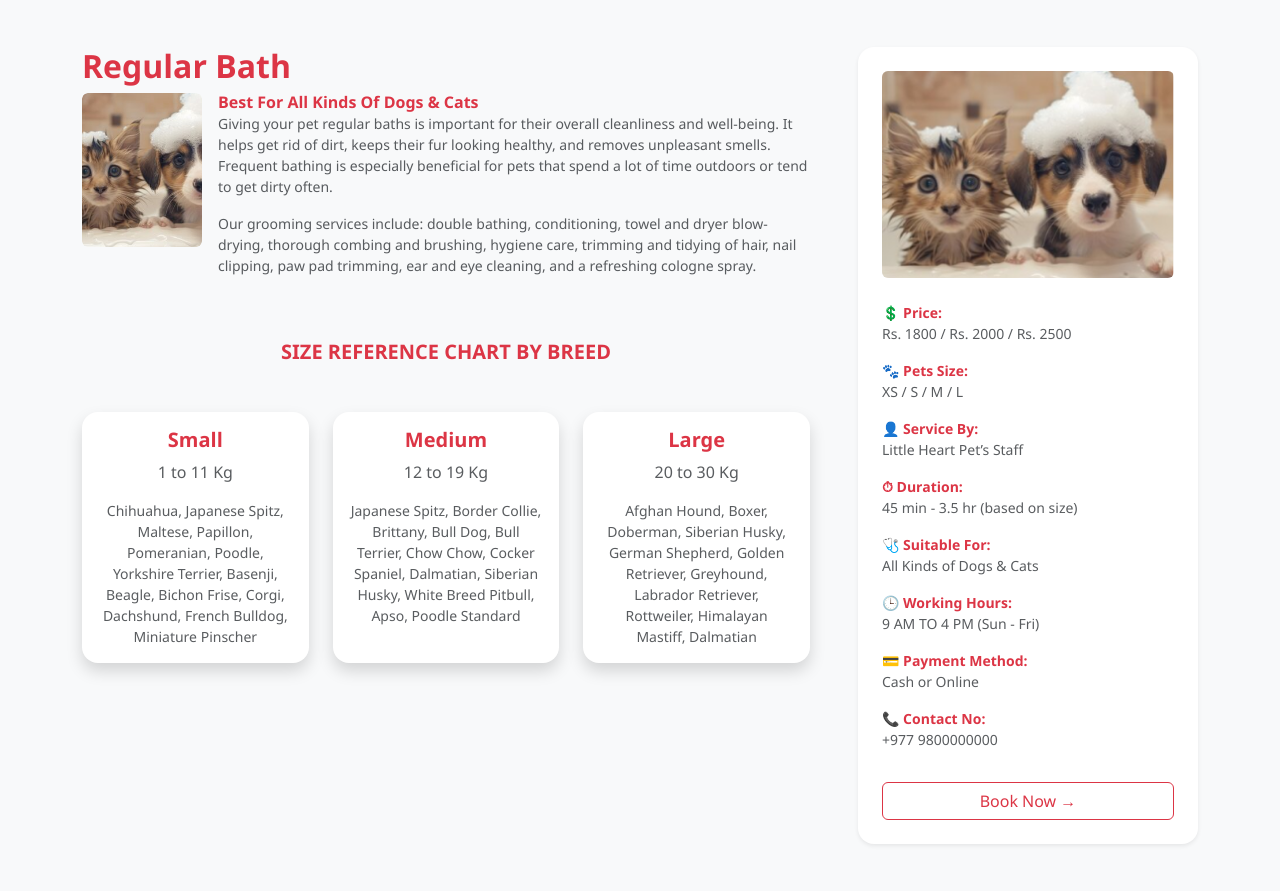
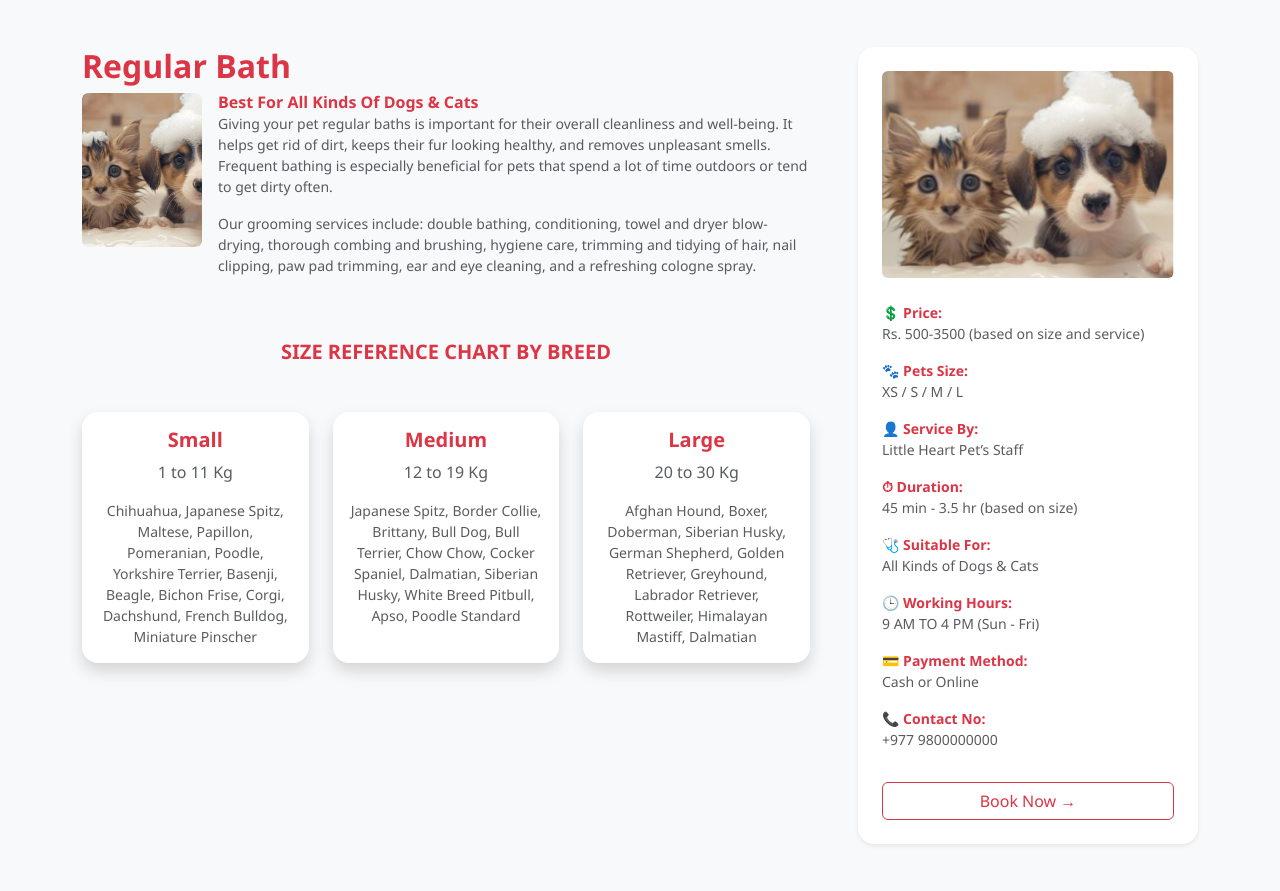
Before and after one commit to BiwashGurung/Little_Heart_Pet_Shop, a Django app: page /regular_bathing/ in a window 1280 px wide. Shown: the part 793-1684 px from the top of the page. Run offline with Django 5.2, Linux system fonts and the light colour scheme; some libraries are stand-ins or nearby versions.

Commit message:
FEAT: done with all the requirement but need a little adjustments in time slot

```diff
--- a/frontend_littleheart/views.py
+++ b/frontend_littleheart/views.py
@@ -17,6 +17,7 @@ from django.core.paginator import Paginator, EmptyPage, PageNotAnInteger
 from django.contrib.auth import login as django_login
 from django.shortcuts import get_object_or_404
 from django.contrib.auth.models import User
+
 
 logger = logging.getLogger(__name__)
 
@@ -162,27 +163,27 @@ def get_time_slots(request):
     except ValueError:
         return JsonResponse({'success': False, 'message': 'Invalid date format'}, status=400)
 
-
 @csrf_exempt
 @login_required
 def book_appointment(request):
     if request.method == 'POST':
         try:
             data = json.loads(request.body)
-            # Check if UserProfile exists, create it if it doesn't
             user_profile, created = UserProfile.objects.get_or_create(user=request.user)
             full_name = data.get('full_name', user_profile.user.username)
-            contact_no = data.get('contact_no', user_profile.phone)
-            email = data.get('email', user_profile.user.email)
+            contact_no = data.get('contact_no', user_profile.phone or '')
+            email = user_profile.user.email  # Using user email from profile
 
             pets = data.get('pets', [])
             service_type = data.get('service_type')
             add_ons = data.get('add_ons', [])
             date_time_str = data.get('date_time')
-            total_price = calculate_total_price(service_type, add_ons)
+            # Ensure weight is a float, default to 0 if not a valid number
+            weight = float(pets[0]['weight']) if pets and 'weight' in pets[0] and pets[0]['weight'] else 0.0
+            total_price = calculate_total_price(service_type, add_ons, weight)
 
             date_time = timezone.datetime.strptime(date_time_str, '%Y-%m-%d %H:%M')
-            duration = get_service_duration(service_type)
+            duration = get_service_duration(service_type, weight)
             if 'deshedding' in add_ons:
                 duration += timedelta(minutes=15)
             end_time = date_time + duration
@@ -214,6 +215,8 @@ def book_appointment(request):
 
             send_booking_email(booking, email)
             return JsonResponse({'success': True, 'message': 'Booking saved successfully'})
+        except (ValueError, KeyError) as e:
+            return JsonResponse({'success': False, 'message': f'Invalid data: {str(e)}'})
         except Exception as e:
             return JsonResponse({'success': False, 'message': str(e)})
     return JsonResponse({'success': False, 'message': 'Invalid request'})
@@ -234,17 +237,47 @@ def update_booking_status(request):
             return JsonResponse({'success': False, 'message': 'Booking not found'})
     return JsonResponse({'success': False, 'message': 'Invalid request or insufficient permissions'})
 
-def calculate_total_price(service_type, add_ons):
-    base_prices = {'washDry': 1800, 'washTidy': 2000, 'fullGroom': 2500, 'puppy': 2000}
-    add_on_prices = {'deshedding': 500, 'specialShampoo': 300, 'nailClip': 200, 'analGland': 400, 'teethBrushing': 300}
-    total = base_prices.get(service_type, 0)
+def calculate_total_price(service_type, add_ons, weight):
+    base_prices = {
+        'washDry': {'XS': 500, 'S': 1000, 'M': 1500, 'L': 2000},
+        'washTidy': {'XS': 500, 'S': 1000, 'M': 1500, 'L': 2000},
+        'fullGroom': {'XS': 1500, 'S': 2000, 'M': 2500, 'L': 3500},
+        'puppy': {'XS': 1500, 'S': 1500, 'M': 1500, 'L': 1500}
+    }
+    if weight < 5:
+        size = 'XS'
+    elif weight <= 11:
+        size = 'S'
+    elif weight <= 19:
+        size = 'M'
+    elif weight <= 30:
+        size = 'L'
+    else:
+        size = 'Special'
+    total = base_prices.get(service_type, {}).get(size, 0)
+    add_on_prices = {'deshedding': 200, 'specialShampoo': 200, 'nailClip': 200, 'analGland': 200, 'teethBrushing': 200}
     for add_on in add_ons:
         total += add_on_prices.get(add_on, 0)
     return total
 
-def get_service_duration(service_type):
-    durations = {'washDry': timedelta(minutes=60), 'washTidy': timedelta(minutes=75), 'fullGroom': timedelta(minutes=120), 'puppy': timedelta(minutes=90)}
-    return durations.get(service_type, timedelta(minutes=0))
+def get_service_duration(service_type, weight):
+    durations = {
+        'washDry': {'XS': timedelta(minutes=45), 'S': timedelta(hours=1), 'M': timedelta(minutes=90), 'L': timedelta(hours=2)},
+        'washTidy': {'XS': timedelta(minutes=45), 'S': timedelta(minutes=75), 'M': timedelta(minutes=90), 'L': timedelta(hours=2)},
+        'fullGroom': {'XS': timedelta(minutes=90), 'S': timedelta(hours=2), 'M': timedelta(minutes=150), 'L': timedelta(minutes=210)},
+        'puppy': {'XS': timedelta(minutes=90), 'S': timedelta(minutes=90), 'M': timedelta(minutes=90), 'L': timedelta(minutes=90)}
+    }
+    if weight < 5:
+        size = 'XS'
+    elif weight <= 11:
+        size = 'S'
+    elif weight <= 19:
+        size = 'M'
+    elif weight <= 30:
+        size = 'L'
+    else:
+        size = 'Special'
+    return durations.get(service_type, {}).get(size, timedelta(minutes=0))
 
 def send_booking_email(booking, recipient_email):
     subject = 'Your Pet Grooming Booking Confirmation'
@@ -293,7 +326,6 @@ def send_status_update_email(booking, recipient_email):
         fail_silently=False,
     )
 
-
 @login_required
 def get_user_profile(request):
     try:
--- a/templates/frontend_littleheart/regular_bath.html
+++ b/templates/frontend_littleheart/regular_bath.html
@@ -69,7 +69,7 @@
         <div class="card shadow-sm border-0 rounded-4 p-4">
           <img src="{% static 'images/REGULAR-3.png' %}" alt="Service" class="rounded mb-4 w-100">
           <div class="text-muted small mb-3">
-            <p><strong class="text-danger">💲 Price:</strong><br>Rs. 1800 / Rs. 2000 / Rs. 2500</p>
+            <p><strong class="text-danger">💲 Price:</strong><br>Rs. 500-3500 (based on size and service)</p>
             <p><strong class="text-danger">🐾 Pets Size:</strong><br>XS / S / M / L</p>
             <p><strong class="text-danger">👤 Service By:</strong><br>Little Heart Pet’s Staff</p>
             <p><strong class="text-danger">⏱ Duration:</strong><br>45 min - 3.5 hr (based on size)</p>
@@ -184,30 +184,30 @@
                 <div class="d-flex flex-wrap gap-3">
                   <div class="form-check">
                     <input class="form-check-input" type="checkbox" name="add_ons" id="deshedding" value="deshedding">
-                    <label class="form-check-label" for="deshedding">Deshedding (15 min) <span class="text-muted">(Wash and Tidy/Dry)</span></label>
+                    <label class="form-check-label" for="deshedding">Deshedding (15 min, Rs. 200) <span class="text-muted">(Wash and Tidy/Dry)</span></label>
                   </div>
                   <div class="form-check">
                     <input class="form-check-input" type="checkbox" name="add_ons" id="specialShampoo" value="specialShampoo">
-                    <label class="form-check-label" for="specialShampoo">Special Shampoo (Medicated, Oatmeal, Sensitive) <span class="text-muted">(All)</span></label>
+                    <label class="form-check-label" for="specialShampoo">Special Shampoo (Rs. 200) <span class="text-muted">(All)</span></label>
                   </div>
                   <div class="form-check">
                     <input class="form-check-input" type="checkbox" name="add_ons" id="nailClip" value="nailClip">
-                    <label class="form-check-label" for="nailClip">Nail Clip <span class="text-muted">(Wash and Dry)</span></label>
+                    <label class="form-check-label" for="nailClip">Nail Clip (Rs. 200) <span class="text-muted">(Wash and Dry)</span></label>
                   </div>
                   <div class="form-check">
                     <input class="form-check-input" type="checkbox" name="add_ons" id="analGland" value="analGland">
-                    <label class="form-check-label" for="analGland">Anal Gland <span class="text-muted">(All)</span></label>
+                    <label class="form-check-label" for="analGland">Anal Gland (Rs. 200) <span class="text-muted">(All)</span></label>
                   </div>
                   <div class="form-check">
                     <input class="form-check-input" type="checkbox" name="add_ons" id="teethBrushing" value="teethBrushing">
-                    <label class="form-check-label" for="teethBrushing">Teeth Brushing <span class="text-muted">(All)</span></label>
+                    <label class="form-check-label" for="teethBrushing">Teeth Brushing (Rs. 200) <span class="text-muted">(All)</span></label>
                   </div>
                 </div>
+                <p class="text-warning small mt-2">Note: Flea and tick shampoo will be applied if fleas are found during grooming to prevent spreading.</p>
               </div>
               <div class="col-md-6">
                 <label class="form-label fw-bold">Date <span class="text-danger">*</span></label>
                 <input type="date" class="form-control mb-3" id="bookingDate" name="date" required>
-                <small id="dateDisplay" class="text-muted"></small>
                 <div class="invalid-feedback">Please select a date.</div>
               </div>
               <div class="col-md-6">
@@ -276,7 +276,6 @@
       updateAddOnsVisibility();
       loadTimeSlots(today);
 
-      // Fetch and populate user profile details
       fetch('/get-user-profile/', {
         method: 'GET',
         headers: {
@@ -288,7 +287,7 @@
       .then(data => {
         if (data.success) {
           document.getElementById('fullName').value = data.full_name || '';
-          document.getElementById('contactNo').value = data.contact_no ? `${data.contact_no}` : '';
+          document.getElementById('contactNo').value = data.contact_no ? `+977${data.contact_no}` : '';
         }
       })
       .catch(error => console.error('Error fetching user profile:', error));
@@ -487,17 +486,23 @@
       updateServiceDuration();
     }
 
-    // Update Service Duration
+    // Update Service Duration and Price
     function updateServiceDuration() {
       const weight = parseFloat(document.getElementById(`petWeight1`).value) || 0;
       const size = weight < 5 ? 'XS' : weight <= 11 ? 'S' : weight <= 19 ? 'M' : weight <= 30 ? 'L' : 'Special';
       const durations = {
-        washDry: { XS: '45 min', S: '1 hr', M: '1.5 hr', L: '2 hr' },
-        washTidy: { XS: '45 min', S: '1.25 hr', M: '1.5 hr', L: '2 hr' },
-        fullGroom: { XS: '1.5 hr', S: '2 hr', M: '2.5 hr', L: '3.5 hr' },
-        puppy: { XS: '1.5 hr', S: '1.5 hr', M: '1.5 hr', L: '1.5 hr' }
+        washDry: { 'XS': '45 min', 'S': '1 hr', 'M': '1.5 hr', 'L': '2 hr' },
+        washTidy: { 'XS': '45 min', 'S': '1.25 hr', 'M': '1.5 hr', 'L': '2 hr' },
+        fullGroom: { 'XS': '1.5 hr', 'S': '2 hr', 'M': '2.5 hr', 'L': '3.5 hr' },
+        puppy: { 'XS': '1.5 hr', 'S': '1.5 hr', 'M': '1.5 hr', 'L': '1.5 hr' }
       };
-      let durationInfo = `Selected Size: ${size}`;
+      const prices = {
+        washDry: { 'XS': 500, 'S': 1000, 'M': 1500, 'L': 2000 },
+        washTidy: { 'XS': 500, 'S': 1000, 'M': 1500, 'L': 2000 },
+        fullGroom: { 'XS': 1500, 'S': 2000, 'M': 2500, 'L': 3500 },
+        puppy: { 'XS': 1500, 'S': 1500, 'M': 1500, 'L': 1500 }
+      };
+      let durationInfo = `Selected Size: ${size}<br>Price: Rs. ${prices[document.getElementById('serviceType').value || 'washDry'][size] || 0}`;
       if (size === 'Special') {
         durationInfo += '<br>Please contact the salon for weights above 30kg.';
         document.getElementById('serviceType').disabled = true;
@@ -539,11 +544,25 @@
         if (data.success) {
           const timeSelect = document.getElementById('bookingTime');
           timeSelect.innerHTML = '<option value="">Select Time</option>';
+          const weight = parseFloat(document.getElementById('petWeight1').value) || 0;
+          const size = weight < 5 ? 'XS' : weight <= 11 ? 'S' : weight <= 19 ? 'M' : weight <= 30 ? 'L' : 'Special';
+          const service = document.getElementById('serviceType').value || 'washDry';
+          const durations = {
+            washDry: { 'XS': 45, 'S': 60, 'M': 90, 'L': 120 },
+            washTidy: { 'XS': 45, 'S': 75, 'M': 90, 'L': 120 },
+            fullGroom: { 'XS': 90, 'S': 120, 'M': 150, 'L': 210 },
+            puppy: { 'XS': 90, 'S': 90, 'M': 90, 'L': 90 }
+          };
+          const minDuration = durations[service][size] || 45;
           data.time_slots.forEach(time => {
+            const [hours, minutes] = time.time.split(':').map(Number);
+            const totalMinutes = hours * 60 + minutes;
+            if (totalMinutes + minDuration <= 16 * 60) {
               const option = document.createElement('option');
-            option.value = time.time; // Use the 'time' field (e.g., "09:00") as the value
-            option.textContent = time.display; // Use the 'display' field (e.g., "9:00 AM") as the visible text
+              option.value = time.time;
+              option.textContent = time.display;
               timeSelect.appendChild(option);
+            }
           });
         } else {
           console.error('Failed to load time slots:', data.message);
@@ -610,7 +629,6 @@
       let isValid = true;
       let isValidTime = false;
 
-      // Validate service type
       if (!serviceType.value || serviceType.value === '') {
         serviceType.classList.add('is-invalid');
         console.log('Invalid field: serviceType - Value is empty');
@@ -619,7 +637,6 @@
         serviceType.classList.remove('is-invalid');
       }
 
-      // Validate date
       if (!bookingDate.value || bookingDate.value === '') {
         bookingDate.classList.add('is-invalid');
         console.log('Invalid field: bookingDate - Value is empty');
@@ -628,7 +645,6 @@
         bookingDate.classList.remove('is-invalid');
       }
 
-      // Validate time
       if (bookingTime.value && bookingTime.value !== 'Select Time' && bookingTime.value !== 'Error loading slots' && bookingTime.value !== 'No slots available') {
         const [timePart, period] = bookingTime.value.split(' ');
         let [hours, minutes] = timePart.split(':').map(Number);
@@ -673,7 +689,6 @@
       document.getElementById('confirmationDetails').innerHTML = details;
     }
 
-    // Confirm Booking
     document.getElementById('bookingForm').addEventListener('submit', function (event) {
       event.preventDefault();
       const terms = document.getElementById('terms');
@@ -735,7 +750,6 @@
       .catch(error => console.error('Error:', error));
     });
 
-    // Event Listeners
     document.querySelectorAll('#petWeight1, #petWeight2, #petWeight3').forEach(weight => weight.addEventListener('input', checkWeight));
     document.getElementById('serviceType').addEventListener('change', updateAddOnsVisibility);
     document.getElementById('petWeight1').addEventListener('input', updateServiceDuration);
@@ -746,11 +760,9 @@
       }
     });
 
-    // Initial call
     updateAddOnsVisibility();
   });
 
-  // Step styling
   document.querySelectorAll('.step').forEach(step => {
     step.style.display = 'none';
   });
```
Lines whose indentation alone changed are shown as unchanged.
